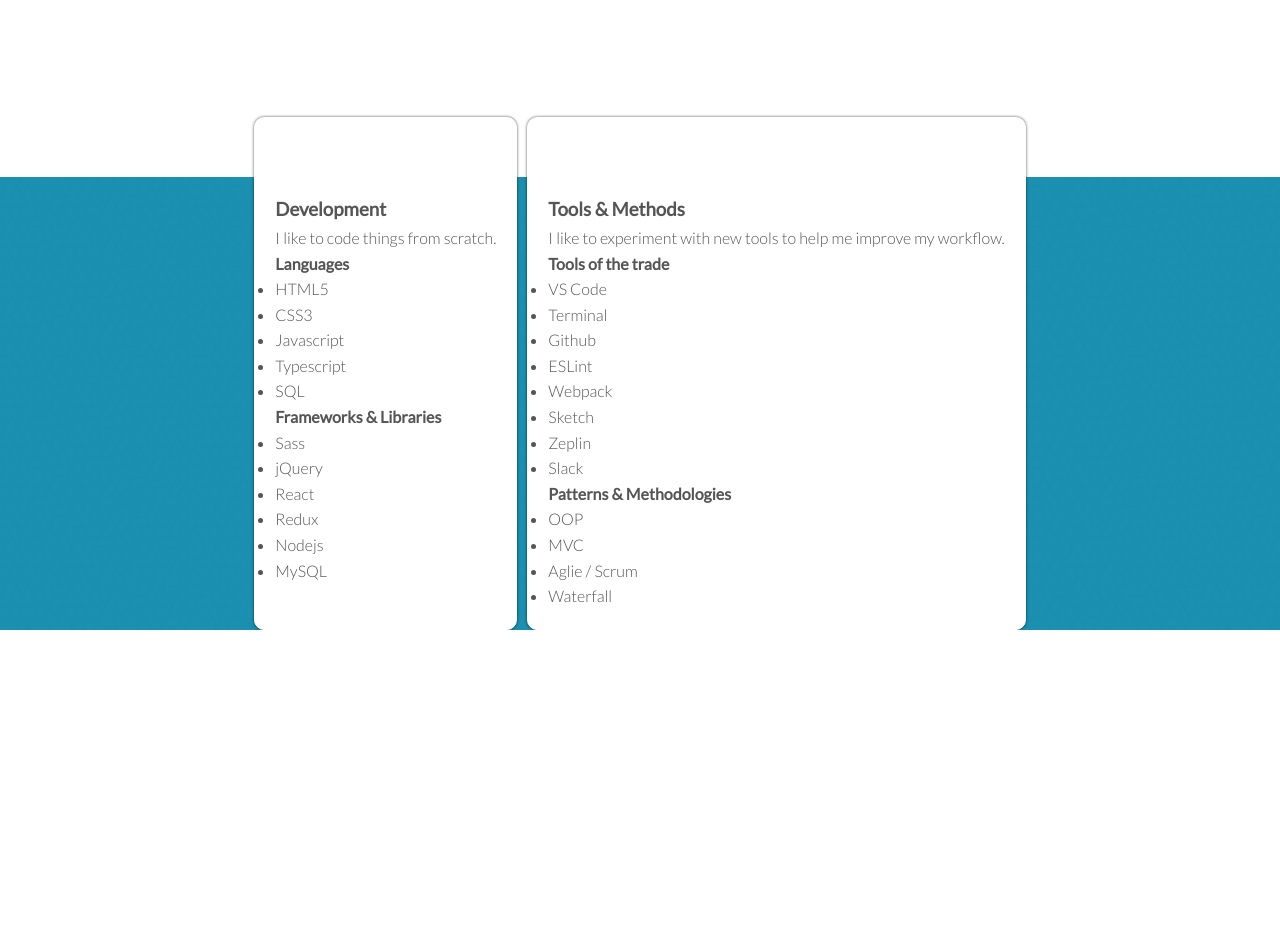
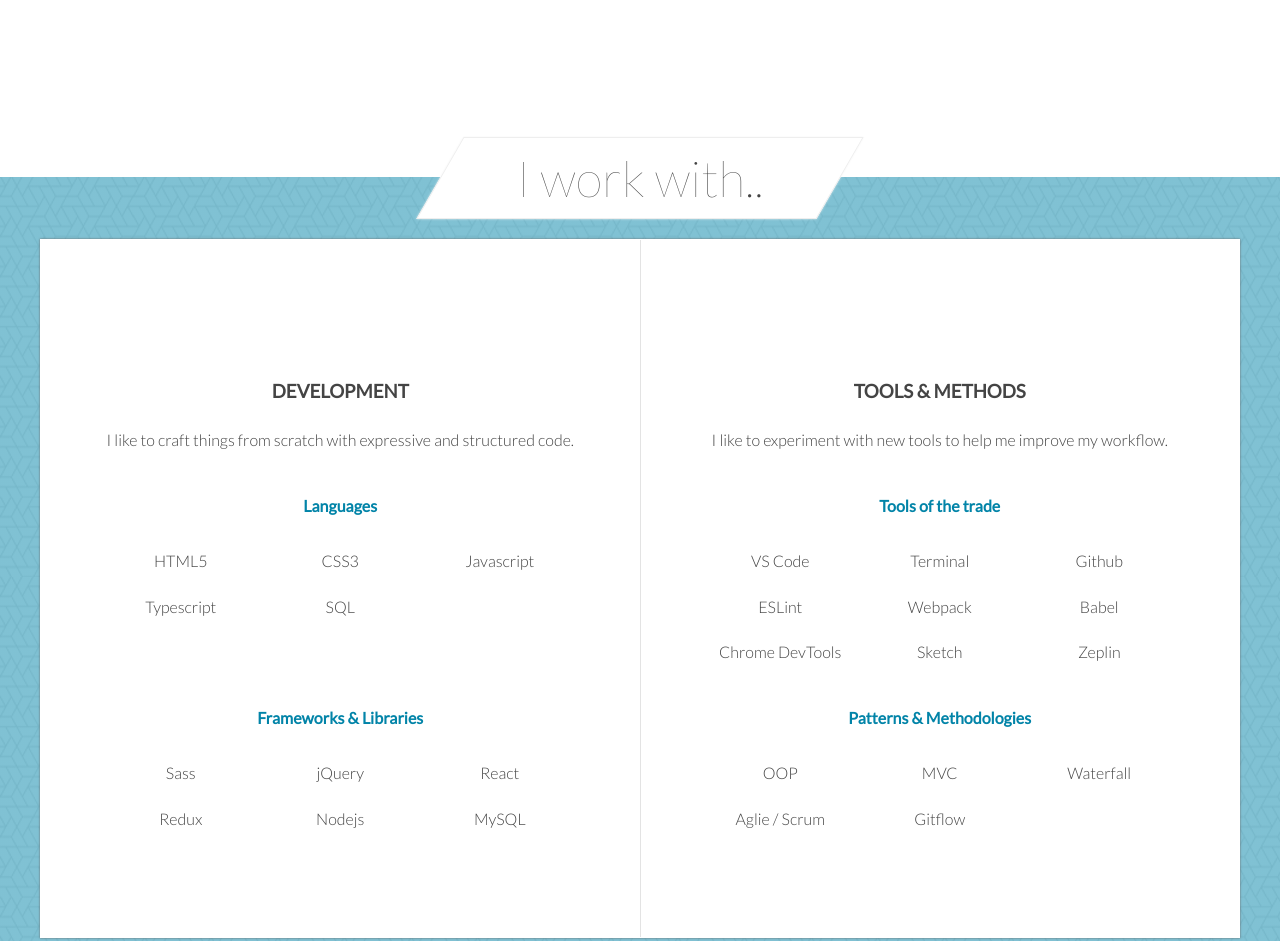
Before and after one commit to shomail/shomail.github.io, a website: page index.html in a window 1280 px wide. Shown: the part 1241-2182 px from the top of the page. Before the commit the page ends 1871 px from the top, so only its background shows below. Drawn offline with Linux system fonts and the light colour scheme.

Commit message:
style skills section 💅🏻

```diff
--- a/index.html
+++ b/index.html
@@ -60,12 +60,16 @@
       </section>
 
       <section class="section-skills">
+        <h2 class="section-skills__heading"><span>I work with..</span></h2>
+        <div class="section-skills__container">
           <div class="section-skills__box">
             <figure class="section-skills__icon">
               <svg><use xlink:href="img/sprite.svg#icon-dev"></use></svg>
             </figure>
-          <h3 class="section-skills__heading">Development</h3>
-          <p class="section-skills__intro">I like to code things from scratch.</p>
+            <h3 class="section-skills__heading--box">Development</h3>
+            <p class="section-skills__intro">
+              I like to craft things from scratch with expressive and structured code.
+            </p>
 
             <h4 class="section-skills__feature">Languages</h4>
             <ul class="section-skills__list">
@@ -91,7 +95,7 @@
             <figure class="section-skills__icon">
               <svg><use xlink:href="img/sprite.svg#icon-tools"></use></svg>
             </figure>
-          <h3 class="section-skills__heading">Tools & Methods</h3>
+            <h3 class="section-skills__heading--box">Tools & Methods</h3>
             <p class="section-skills__intro">I like to experiment with new tools to help me improve my workflow.</p>
 
             <h4 class="section-skills__feature">Tools of the trade</h4>
@@ -101,18 +105,21 @@
               <li class="section-skills__item">Github</li>
               <li class="section-skills__item">ESLint</li>
               <li class="section-skills__item">Webpack</li>
+              <li class="section-skills__item">Babel</li>
+              <li class="section-skills__item">Chrome DevTools</li>
               <li class="section-skills__item">Sketch</li>
               <li class="section-skills__item">Zeplin</li>
-            <li class="section-skills__item">Slack</li>
             </ul>
 
             <h4 class="section-skills__feature">Patterns & Methodologies</h4>
             <ul class="section-skills__list">
               <li class="section-skills__item">OOP</li>
               <li class="section-skills__item">MVC</li>
+              <li class="section-skills__item">Waterfall</li>
               <li class="section-skills__item">Aglie / Scrum</li>
-            <li class="section-skills__item">Waterfall</li>
+              <li class="section-skills__item">Gitflow</li>
             </ul>
+          </div>
         </div>
       </section>
     </div>
--- a/sass/_base.scss
+++ b/sass/_base.scss
@@ -1,9 +1,10 @@
 $color-grey-medium: rgba(255, 255, 255, 0.5);
 $color-grey-light: rgba(255, 255, 255, 0.9);
 $color-grey-dark: rgba(0, 0, 0, 0.7);
-$color-blue-dark: rgba(#0284a8, 0.9);
+// $color-blue-dark: rgba(#0284a8, 0.9);
+$color-blue-dark: #0284a8;
 $light-blue: rgba(#02bec4, 0.5);
-$color-font: #555;
+$color-font: #444;
 
 *,
 *::before,
--- a/sass/_header.scss
+++ b/sass/_header.scss
@@ -5,7 +5,8 @@
   font-size: 1.4rem;
   justify-content: center;
   align-items: center;
-  background-image: linear-gradient(to bottom, $color-blue-dark, $color-blue-dark), url(../img/hero-min.jpg);
+  background-image: linear-gradient(to bottom, rgba($color-blue-dark, 0.9), rgba($color-blue-dark, 0.9)),
+    url(../img/hero-min.jpg);
   background-size: cover;
   background-repeat: none;
   background-position: center;
--- a/sass/_skills.scss
+++ b/sass/_skills.scss
@@ -1,25 +1,51 @@
 .section-skills {
-  display: flex;
-  justify-content: center;
-  background-image: linear-gradient(to bottom, $color-blue-dark, $color-blue-dark), url(../img/pattern.png);
-  // background-color: $color-blue-dark;
+  background-image: linear-gradient(to bottom, rgba($color-blue-dark, 0.5), rgba($color-blue-dark, 0.5)),
+    url(../img/pattern.png);
   font-size: 1.6rem;
+  padding: 2rem 0;
+  padding-bottom: 6rem;
+
+  &__heading {
+    background: #fff;
+    width: 40rem;
+    text-align: center;
+    font-size: 5rem;
+    font-weight: 100;
+    margin: 0 auto;
+    margin-top: -6rem;
+    margin-bottom: 2rem;
+    transform: skew(-30deg);
+    border: 1px solid #eee;
+    box-shadow: 0px 0px 2px #f3f3f3;
+
+    span {
+      display: inline-block;
+      transform: skew(30deg);
+    }
+  }
+
+  &__container {
+    display: flex;
+    justify-content: center;
+    margin: 0 auto;
+    background-color: #fff;
+    border: 1px solid #fff;
+    max-width: 120rem;
+    box-shadow: 0px 0px 2px #666;
+  }
 
   &__box {
-    border: 1px solid #fff;
-    border-radius: 1rem;
-    background-color: #fff;
-    box-shadow: 0px 0px 3px $color-grey-dark;
-    margin-top: -6rem;
-    padding: 2rem;
+    padding: 6rem 4rem 2rem 4rem;
+    flex: 1;
   }
 
   &__box:not(:last-child) {
-    margin-right: 1rem;
+    border-right: 1px solid #e3e3e3;
   }
 
   &__icon {
     text-align: center;
+    margin-bottom: 2rem;
   }
 
   &__icon svg {
@@ -27,4 +53,32 @@
     height: 5rem;
     fill: $color-blue-dark;
   }
+
+  &__heading--box {
+    text-transform: uppercase;
+    text-align: center;
+    margin-bottom: 2rem;
+  }
+
+  &__intro {
+    text-align: center;
+    margin-bottom: 4rem;
+  }
+
+  &__feature {
+    text-align: center;
+    margin-bottom: 1rem;
+    color: $color-blue-dark;
+  }
+
+  &__list {
+    list-style: none;
+    text-align: center;
+    margin-bottom: 2rem;
+    padding: 2rem;
+    display: grid;
+    grid-template-columns: repeat(3, 1fr);
+    grid-template-rows: repeat(3, 1fr);
+    grid-row-gap: 2rem;
+  }
 }
```
Also changed, not shown: css/style.css. Lines whose indentation alone changed are shown as unchanged.
